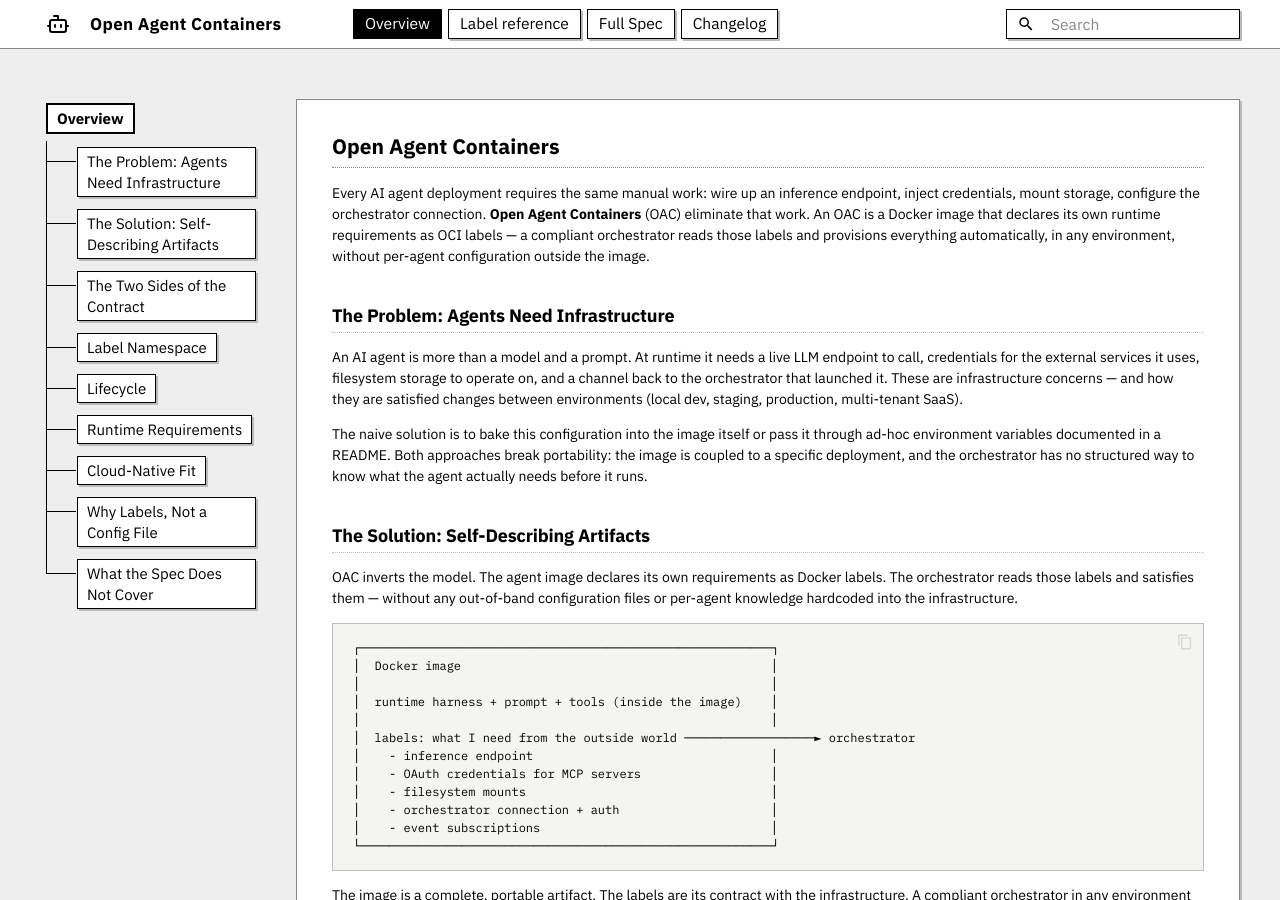
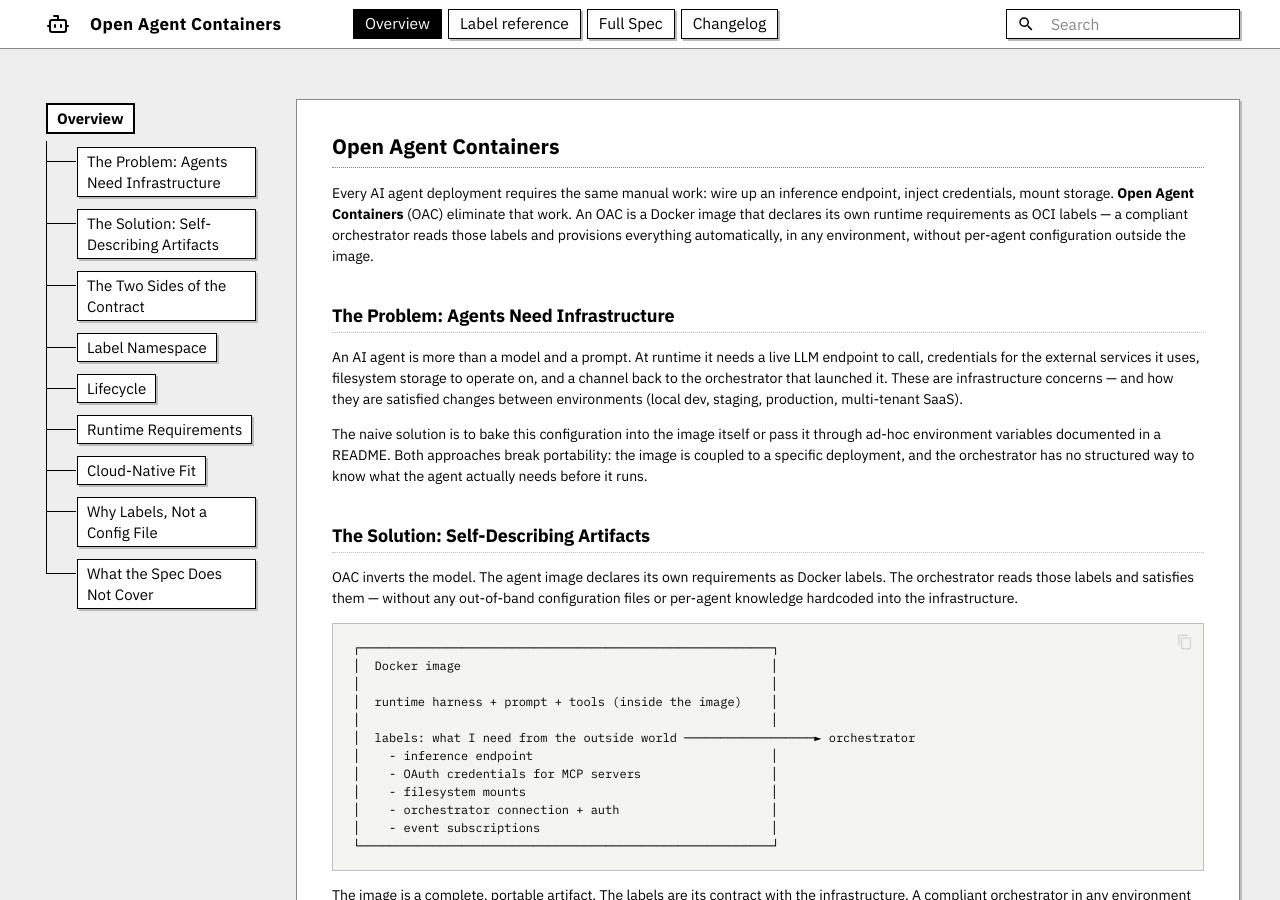
Before and after one commit to restrukt-ai/openagentcontainers, an MkDocs documentation site: the page built from docs/index.md, in a window 1280 px wide and 900 px high. Built offline with MkDocs 1.6.1 and Material for MkDocs 9.7.7, drawn with Linux system fonts in a browser that asks for light colours.

Commit message:
Drop ambiguous 'orchestrator connection' from intro pitch
Co-Authored-By: Claude Sonnet 4.6 <noreply@anthropic.com>

```diff
--- a/docs/index.md
+++ b/docs/index.md
@@ -1,8 +1,7 @@
 # Open Agent Containers
 
 Every AI agent deployment requires the same manual work: wire up an inference endpoint, inject
-credentials, mount storage, configure the orchestrator connection. **Open Agent Containers** (OAC)
-eliminate that work. An OAC is a Docker image that declares its own runtime requirements as OCI
+credentials, mount storage. **Open Agent Containers** (OAC) eliminate that work. An OAC is a Docker image that declares its own runtime requirements as OCI
 labels — a compliant orchestrator reads those labels and provisions everything automatically,
 in any environment, without per-agent configuration outside the image.
 
```
